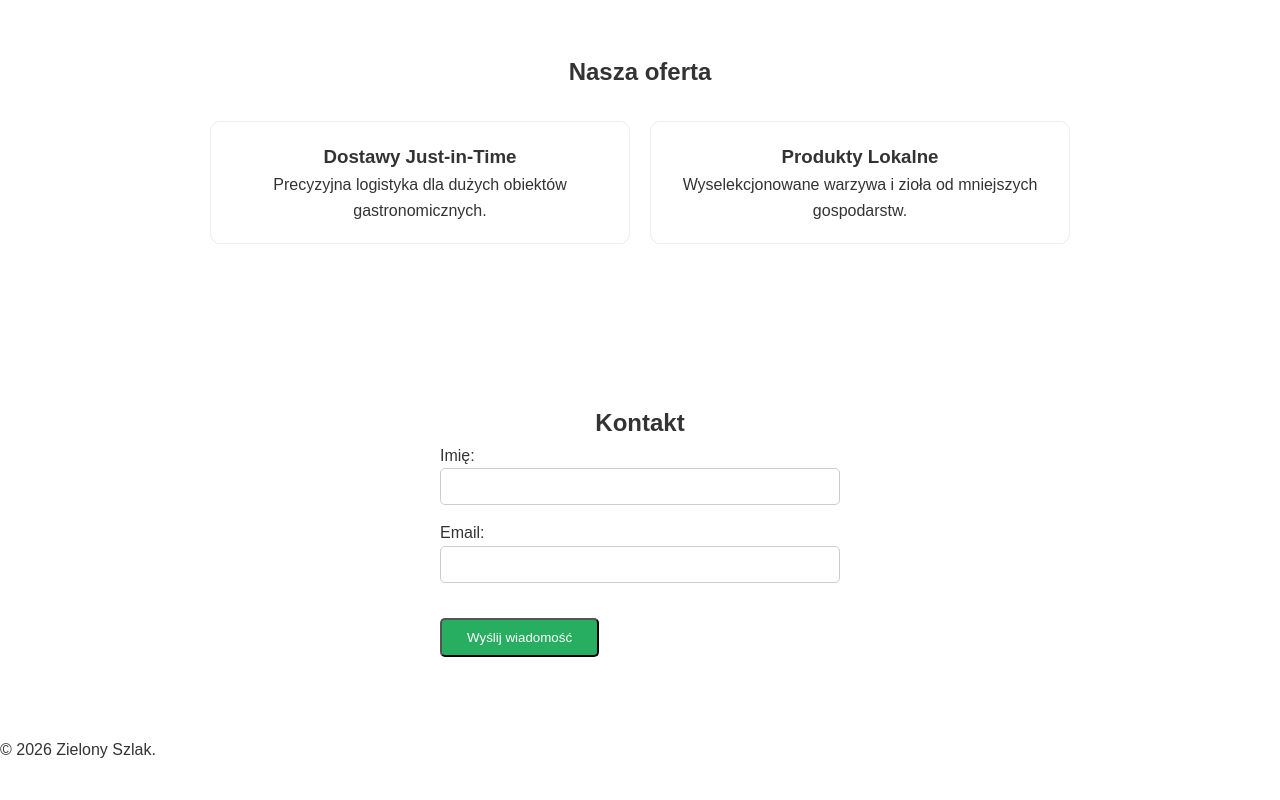
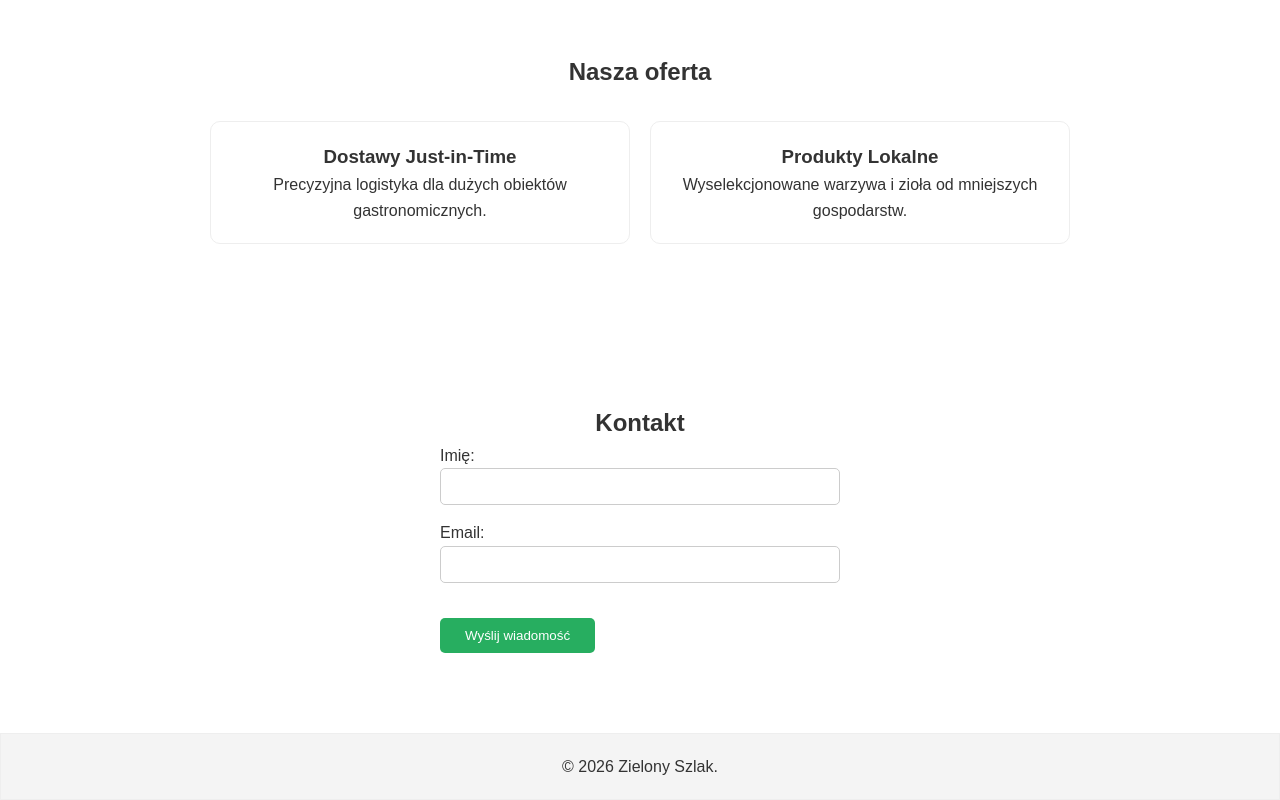
Before and after one commit to GvozdoDer007/praktyki, a website: page index.html in a window 1280 px wide. Shown: the part 663-1463 px from the top of the page. Before the commit the page ends 1425 px from the top, so only its background shows below. Drawn offline with Linux system fonts and the light colour scheme.

Commit message:
new footer design

```diff
--- a/style.css
+++ b/style.css
@@ -1,3 +1,7 @@
+html {
+    scroll-behavior: smooth;
+}
+
 * {
     margin: 0;
     padding: 0;
@@ -101,8 +105,17 @@ nav {
     color: white;
     padding: 10px 25px;
     text-decoration: none;
+    border: 0px solid #27ae60;
     border-radius: 5px;
     margin-top: 20px;
+}
+
+footer {
+    background-color: #f4f4f4;
+    border: 1px solid #eee;
+    padding: 20px;
+    text-align: center;
+
 }
 
 input {
```
